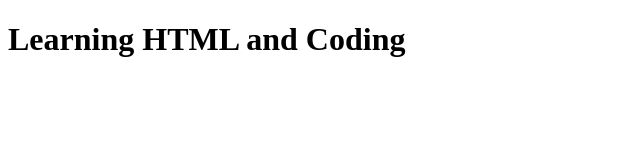
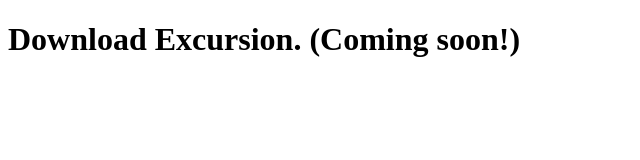
Before and after one commit to JaviPastrana/Excursion, a plain HTML site: page index.html in a window 1280 px wide. Shown: the whole page, without its empty margins (0-640 px from the left). Drawn offline with Linux system fonts and the light colour scheme.

Commit message:
Excursion Commit 1.1.

```diff
--- a/index.html
+++ b/index.html
@@ -2,8 +2,9 @@
 <html>
   <head>
     <title>"Discover hidden places in the world around you"</title>
+    <link href="./resources/css/style.css" type="text/css" rel="stylesheet">
   </head>
   <body>
-    <h1>Learning HTML and Coding</h1>
+    <h1>Download Excursion. (Coming soon!)</h1>
   </body>
 </html>
```
